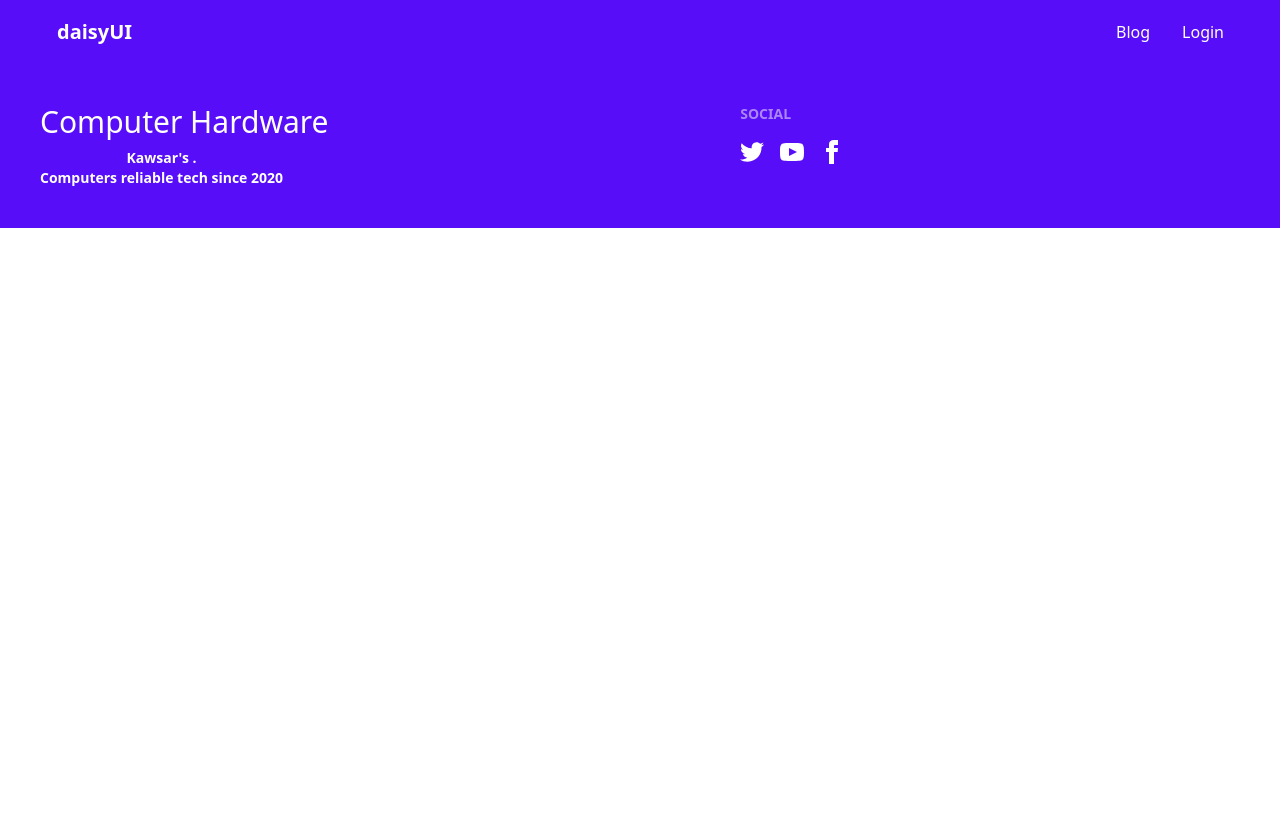
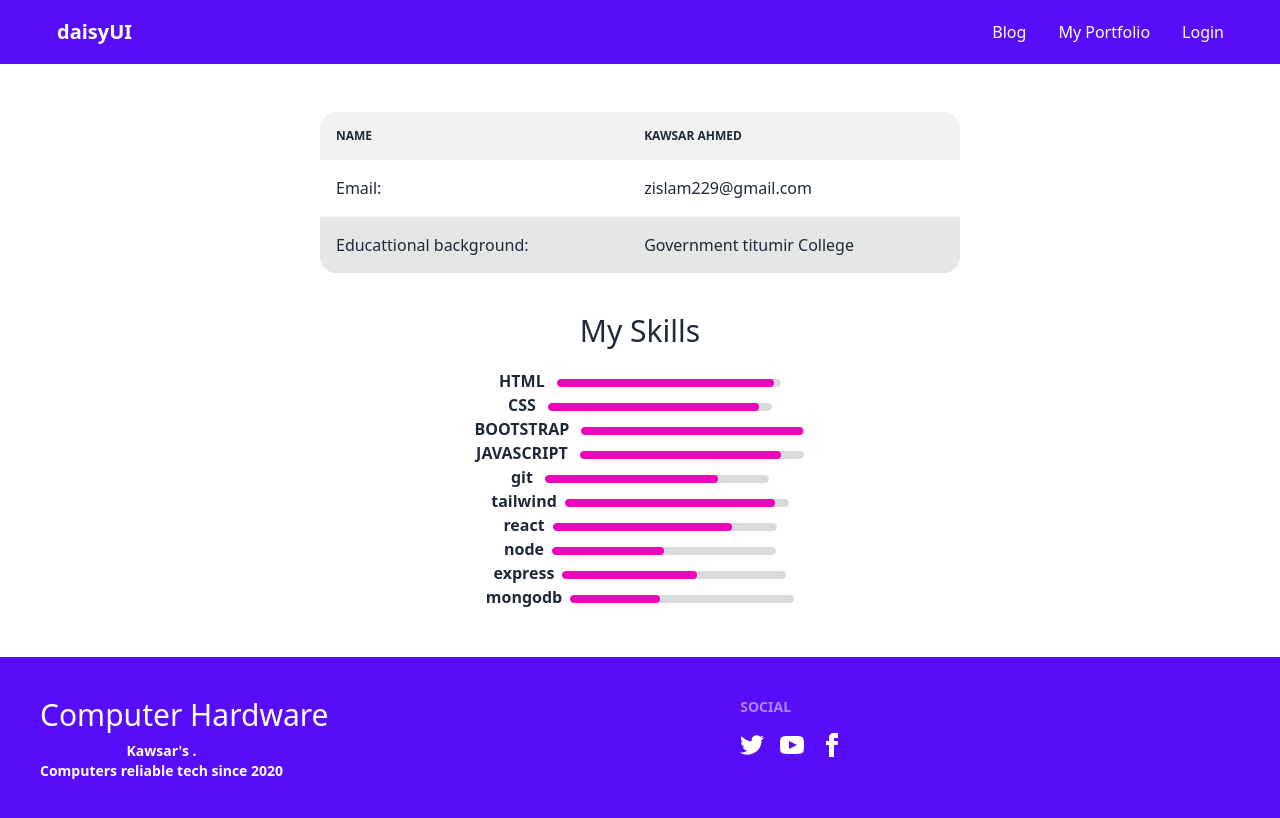
Before and after one commit to developer-kawsar1/menufacture-client, a React (Create React App) app: page /my-portfolio in a window 1280 px wide. Shown: the top 818 px of the page. Built offline with nearby package versions, Linux system fonts and the light colour scheme; no server answers.

Commit message:
added portfolio page

```diff
--- a/src/App.js
+++ b/src/App.js
@@ -13,6 +13,8 @@ import Dashboard from "./components/Dashboard/Dashboard";
 import MyOrders from "./components/Dashboard/MyOrders";
 import AddaReview from "./components/Dashboard/AddaReview";
 import MyProfile from "./components/Dashboard/MyProfile";
+import NotFound from "./components/NotFound/NotFound";
+import MyPortfilio from "./components/MyPortfolio/MyPortfilio";
 
 function App() {
   return (
@@ -48,6 +50,8 @@ function App() {
         <Route path="/login" element={<Login />} />
         <Route path="/blog" element={<Blogs />} />
         <Route path="/registration" element={<Registration />} />
+        <Route path="*" element={<NotFound/>} />
+        <Route path="/my-portfolio" element={<MyPortfilio/>} />
       </Routes>
       <Footer />
     </div>
--- a/src/components/Header/Header.js
+++ b/src/components/Header/Header.js
@@ -3,12 +3,13 @@ import React from 'react';
 import { useAuthState } from 'react-firebase-hooks/auth';
 import { Link } from 'react-router-dom';
 import auth from '../../firebase.init';
+import Loader from '../Loader/Loader';
 
 const Header = () => {
   // const [user]=useAuthState(auth)
   const [user, loading, error] = useAuthState(auth);
   if(loading){
-    return <p>loading</p>
+    return<Loader/>
   }
   const signOutBtn=()=>{
 
@@ -29,7 +30,7 @@ const Header = () => {
       <ul tabindex="0" className="menu menu-compact pb-8 bg-red-800 dropdown-content mt-3 p-2 shadow  rounded-box w-52">
       <li><Link to="/blog">Blog</Link></li>
 
-        <li><a>Item 3</a></li>
+        <li><Link to="/my-portfolio">My Portfolio</Link></li>
 
 
         {
@@ -53,6 +54,7 @@ const Header = () => {
   <div className="navbar-end hidden lg:flex">
     <ul className="menu menu-horizontal p-0">
       <li><Link to="/blog">Blog</Link></li>
+      <li><Link to="/my-portfolio">My Portfolio</Link></li>
 
       {
           user?.uid ? <>
--- /dev/null
+++ b/src/components/MyPortfolio/MyPortfilio.js
@@ -0,0 +1,117 @@
+import React from "react";
+
+const MyPortfilio = () => {
+  return (
+    <div className="w-4/5 md:w-1/2 mx-auto py-12">
+      <div class="overflow-x-auto">
+        <table class="table w-full">
+          <thead>
+            <tr>
+              <th>Name</th>
+              <th>Kawsar ahmed</th>
+            </tr>
+          </thead>
+          <tbody>
+            <tr>
+              <td>Email:</td>
+              <td>zislam229@gmail.com</td>
+            </tr>
+
+            <tr class="active">
+              <td>Educattional background:</td>
+              <td>Government titumir College</td>
+            </tr>
+          </tbody>
+        </table>
+      </div>
+      <h3 className="text-center text-3xl mt-10 mb-5">My Skills</h3>
+      <div>
+        <div>
+          <span className="mr-2 font-bold uppercase">  HTML </span>
+          <progress
+            class="progress progress-secondary w-56"
+            value="97"
+            max="100"
+          ></progress>
+        </div>
+        <div>
+        <span className="mr-2 font-bold uppercase">  css </span>
+          <progress
+            class="progress progress-secondary w-56"
+            value="94"
+            max="100"
+          ></progress>
+        </div>
+        <div>
+        <span className="mr-2 font-bold uppercase">  Bootstrap </span>
+          <progress
+            class="progress progress-secondary w-56"
+            value="99"
+            max="100"
+          ></progress>
+        </div>
+        <div>
+        <span className="mr-2 font-bold uppercase">  Javascript </span>
+          <progress
+            class="progress progress-secondary w-56"
+            value="90"
+            max="100"
+          ></progress>
+        </div>
+        <div>
+        <span className="mr-2 font-bold">  git </span>
+          <progress
+            class="progress progress-secondary w-56"
+            value="77"
+            max="100"
+          ></progress>
+        </div>
+        <div>
+        <span className="mr-2 font-bold"> tailwind</span>
+          <progress
+            class="progress progress-secondary w-56"
+            value="94"
+            max="100"
+          ></progress>
+        </div>
+        <div>
+        <span className="mr-2 font-bold"> react</span>
+          <progress
+            class="progress progress-secondary w-56"
+            value="80"
+            max="100"
+          ></progress>
+        </div>
+        <div>
+        <span className="mr-2 font-bold"> node</span>
+          <progress
+            class="progress progress-secondary w-56"
+            value="50"
+            max="100"
+          ></progress>
+        </div>
+        <div>
+        <span className="mr-2 font-bold"> express</span>
+          <progress
+            class="progress progress-secondary w-56"
+            value="60"
+            max="100"
+          ></progress>
+        </div>
+        <div>
+        <span className="mr-2 font-bold"> mongodb</span>
+          <progress
+            class="progress progress-secondary w-56"
+            value="40"
+            max="100"
+          ></progress>
+        </div>
+
+
+
+      </div>
+    </div>
+  );
+};
+
+export default MyPortfilio;
--- /dev/null
+++ b/src/components/NotFound/NotFound.js
@@ -0,0 +1,19 @@
+import React from 'react';
+import { Link } from 'react-router-dom';
+
+const NotFound = () => {
+    return (
+        <div class="hero min-h-screen bg-base-200">
+  <div class="hero-content bg-white flex-col md:flex-row-reverse">
+    <img src="https://webdeasy.de/wp-content/uploads/2020/06/404-pages-980x420.jpg" class="max-w-sm rounded-lg " />
+    <div class="text-center ">
+      <h1 class="text-3xl font-bold">Page Not found</h1>
+      <p class="py-6">the page you are looking for doesn't exist or any other error occured. go back or head over to home page to choose a new direction</p>
+      <button class="btn btn-primary"><Link to="/">Home</Link></button>
+    </div>
+  </div>
+</div>
+    );
+};
+
+export default NotFound;
```
